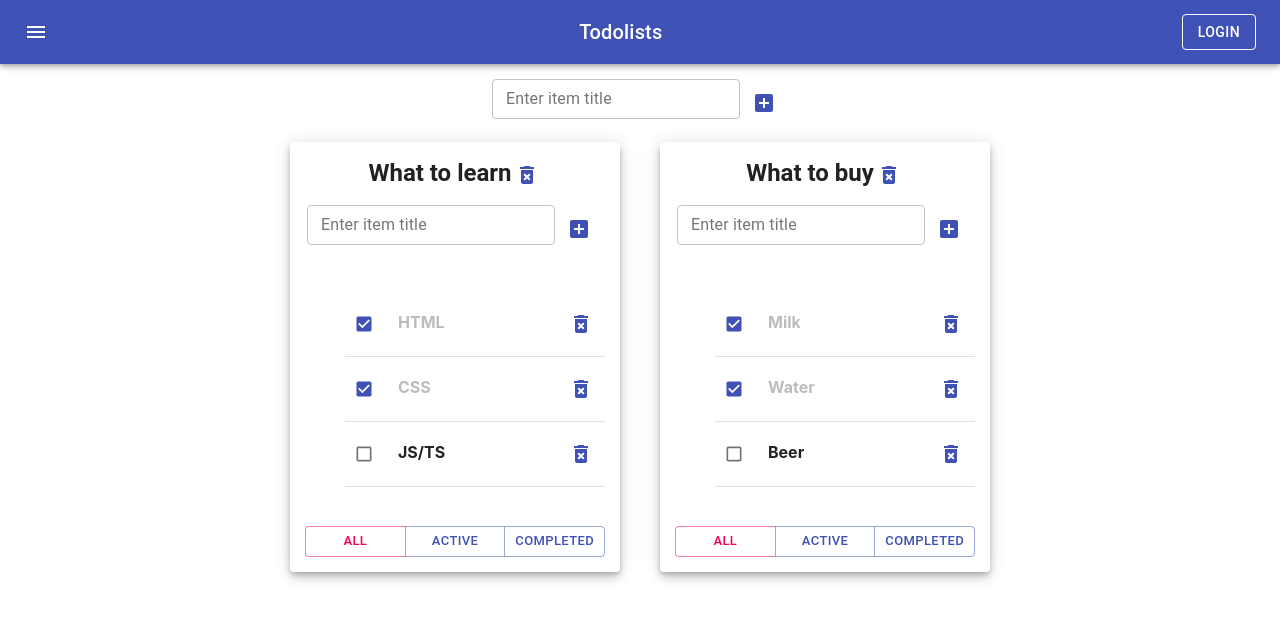
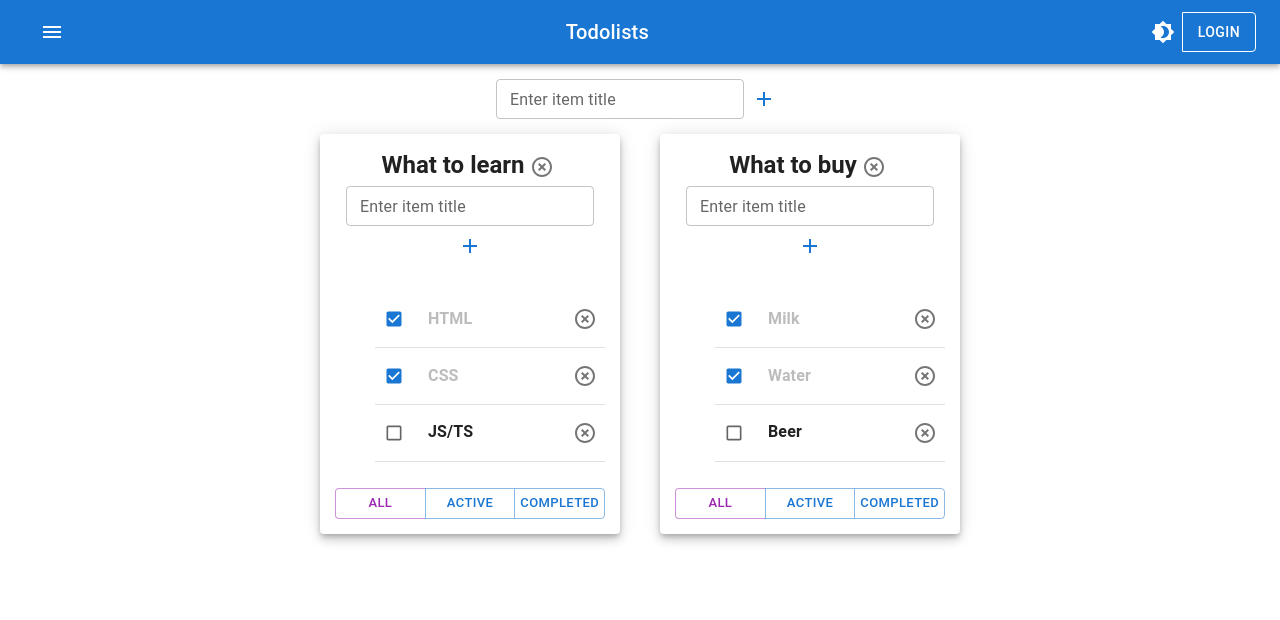
Before and after one commit to Aleksandr-mvp/todolist, a React (Create React App) app: page / in a window 1280 px wide. Shown: the top 620 px of the page. Built offline with nearby package versions, Linux system fonts and the light colour scheme.

Commit message:
added color theme

```diff
--- a/src/App.tsx
+++ b/src/App.tsx
@@ -3,8 +3,14 @@ import './App.css';
 import {v1} from "uuid";
 import {TodoList} from "./components/TodoList/TodoList";
 import {AddItemForm} from "./components/AddItemForm/AddItemForm";
-import {AppBar, Button, Container, Grid, IconButton, Paper, Toolbar, Typography} from "@material-ui/core";
-import {Menu} from "@material-ui/icons";
+import {Menu} from "@mui/icons-material";
+import Brightness4Icon from '@mui/icons-material/Brightness4';
+import Brightness7Icon from '@mui/icons-material/Brightness7';
+import {
+    Grid, Paper, AppBar, IconButton, Button, Typography, Container, Toolbar,
+    createTheme, useTheme, ThemeProvider, CssBaseline, ButtonGroup
+} from "@mui/material";
+
 
 export type TaskType = {
     id: string
@@ -23,7 +29,16 @@ type TaskStateType = {
     [key: string]: Array<TaskType>
 }
 
+const ColorModeContext = React.createContext({
+    toggleColorMode: () => {
+    }
+});
+
 function App() {
+    //theme:
+    const theme = useTheme();
+    const colorMode = React.useContext(ColorModeContext);
+
 
     //BLL:
 
@@ -138,14 +153,20 @@ function App() {
     return (
         <div className="App">
             <AppBar position="static">
-                <Toolbar style={{justifyContent: "space-between"}}>
-                    <IconButton edge="start" color="inherit" aria-label="menu">
+                <Toolbar sx={{justifyContent: "space-between"}}>
+                    <IconButton edge="start" color="inherit" aria-label="menu" sx={{ml: 1, justifySelf: "flex-start"}}>
                         <Menu/>
                     </IconButton>
                     <Typography variant="h6">
                         Todolists
                     </Typography>
-                    <Button color="inherit" variant={"outlined"}>Login</Button>
+                    <ButtonGroup>
+                        <IconButton onClick={colorMode.toggleColorMode} color="inherit">
+                            {theme.palette.mode === 'dark' ? <Brightness7Icon/> : <Brightness4Icon/>}
+                        </IconButton>
+                        <Button color="inherit" variant={"outlined"}
+                                sx={{ml: 1, justifySelf: "flex-end"}}>Login</Button>
+                    </ButtonGroup>
                 </Toolbar>
             </AppBar>
             <Container fixed>
@@ -162,4 +183,31 @@ function App() {
     )
 }
 
-export default App;
+
+export default function ToggleColorMode() {
+    const [mode, setMode] = React.useState<'light' | 'dark'>('light');
+    const colorMode = React.useMemo(
+        () => ({
+            toggleColorMode: () => {
+                setMode((prevMode) => (prevMode === 'light' ? 'dark' : 'light'));
+            },
+        }),
+        [],
+    );
+
+    const theme = React.useMemo(() => createTheme({
+            palette: {
+                mode,
+            },
+        }),
+        [mode],
+    )
+    return (
+        <ColorModeContext.Provider value={colorMode}>
+            <ThemeProvider theme={theme}>
+                <CssBaseline/>
+                <App/>
+            </ThemeProvider>
+        </ColorModeContext.Provider>
+    )
+}
--- a/src/components/AddItemForm/AddItemForm.tsx
+++ b/src/components/AddItemForm/AddItemForm.tsx
@@ -1,6 +1,6 @@
 import React, {ChangeEvent, KeyboardEvent, useState} from 'react';
-import {IconButton, TextField} from "@material-ui/core";
-import {AddBox} from '@material-ui/icons';
+import AddIcon from '@mui/icons-material/Add';
+import {TextField, IconButton} from "@mui/material";
 
 type AddItemFormPropsType = {
     addItem: (itemTitle: string) => void
@@ -43,7 +43,7 @@ export const AddItemForm = (props: AddItemFormPropsType) => {
                 error={error}
             />
             <IconButton onClick={addItem} color={'primary'}>
-                <AddBox/>
+                <AddIcon/>
             </IconButton>
         </div>
     )
--- a/src/components/EditableSpan/EditableSpan.tsx
+++ b/src/components/EditableSpan/EditableSpan.tsx
@@ -1,5 +1,5 @@
 import React, {ChangeEvent, KeyboardEvent, useState} from 'react';
-import {TextField} from "@material-ui/core";
+import {TextField} from "@mui/material";
 
 type EditableSpanPropsType = {
     title: string
--- a/src/components/TodoList/TodoList.tsx
+++ b/src/components/TodoList/TodoList.tsx
@@ -1,9 +1,9 @@
-import React, {useState, KeyboardEvent, ChangeEvent, MouseEvent} from 'react';
+import React, {ChangeEvent} from 'react';
 import {FilterValuesType, TaskType} from "../../App";
 import {AddItemForm} from "../AddItemForm/AddItemForm";
 import {EditableSpan} from "../EditableSpan/EditableSpan";
-import {Button, ButtonGroup, Checkbox, IconButton, List, ListItem, Typography} from "@material-ui/core";
-import DeleteForeverIcon from '@material-ui/icons/DeleteForever';
+import HighlightOffIcon from '@mui/icons-material/HighlightOff';
+import {ListItem, Checkbox, IconButton, Typography, List, ButtonGroup, Button} from "@mui/material";
 
 
 type TodoListPropsType = {
@@ -49,8 +49,8 @@ export const TodoList = (props: TodoListPropsType) => {
                         : <EditableSpan title={t.title} changeTitle={changeTaskTitle}/>
                     }
                 </div>
-                <IconButton onClick={removeTask} color={'primary'}>
-                    <DeleteForeverIcon/>
+                <IconButton onClick={removeTask}>
+                    <HighlightOffIcon/>
                 </IconButton>
             </ListItem>
         )
@@ -79,8 +79,8 @@ export const TodoList = (props: TodoListPropsType) => {
                 style={{fontWeight: 'bold'}}
             >
                 <EditableSpan title={props.title} changeTitle={changeTodoListTitle}/>
-                <IconButton onClick={removeTodoList} size={'small'} color={'primary'}>
-                    <DeleteForeverIcon/>
+                <IconButton onClick={removeTodoList} size={'small'}>
+                    <HighlightOffIcon/>
                 </IconButton>
             </Typography>
             <AddItemForm addItem={addTask}/>
```
Also changed, not shown: package.json (+12 -4 lines), 1 other file (tests, documents, lock files or other folders). Lines whose indentation alone changed are shown as unchanged.
